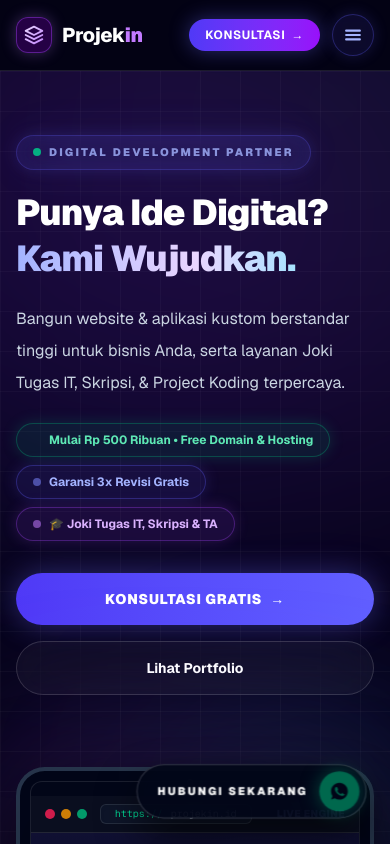
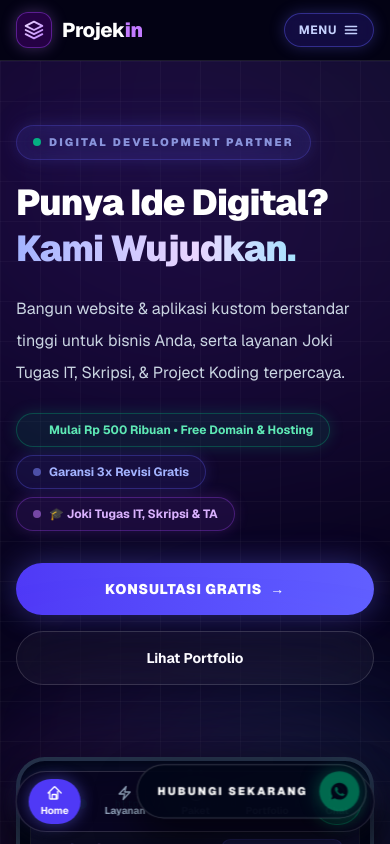
Before and after one commit to rizkipr05/projekin, a Next.js app: page / in a window 390 px wide. Shown: the top 844 px of the page. Built offline with nearby package versions, Linux system fonts and the light colour scheme.

Commit message:
add mobile bottom navigation bar and prominent top MENU toggle

```diff
--- a/components/landing/navbar.tsx
+++ b/components/landing/navbar.tsx
@@ -14,6 +14,30 @@ const mobileNavItems = [
 
 export function Navbar() {
   const [isOpen, setIsOpen] = useState(false);
+  const [activeSection, setActiveSection] = useState("home");
+
+  // Track active section on scroll
+  useEffect(() => {
+    const handleScroll = () => {
+      const sections = ["home", "layanan", "paket", "portfolio", "testimonial", "faq"];
+      const scrollPos = window.scrollY + 200;
+
+      for (const section of sections) {
+        const el = document.getElementById(section);
+        if (el) {
+          const top = el.offsetTop;
+          const height = el.offsetHeight;
+          if (scrollPos >= top && scrollPos < top + height) {
+            setActiveSection(section);
+            break;
+          }
+        }
+      }
+    };
+
+    window.addEventListener("scroll", handleScroll, { passive: true });
+    return () => window.removeEventListener("scroll", handleScroll);
+  }, []);
 
   // Close mobile drawer on Escape key or screen resize to desktop
   useEffect(() => {
@@ -42,8 +66,10 @@ export function Navbar() {
   }, [isOpen]);
 
   return (
-    <header className="sticky top-0 z-50 border-b border-white/10 bg-[#040316]/85 backdrop-blur-2xl text-white transition-all duration-300">
-      <nav className="mx-auto flex max-w-7xl items-center justify-between px-4 py-3.5 sm:px-6 lg:px-8">
+    <>
+      {/* Top Header Navbar */}
+      <header className="sticky top-0 z-50 border-b border-white/10 bg-[#040316]/90 backdrop-blur-2xl text-white transition-all duration-300">
+        <nav className="mx-auto flex max-w-7xl items-center justify-between px-4 py-3 sm:px-6 lg:px-8">
           {/* Brand Logo */}
           <a
             href="#home"
@@ -67,36 +93,33 @@ export function Navbar() {
             ))}
           </div>
 
-        {/* Desktop & Mobile Actions */}
-        <div className="flex items-center gap-3">
-          {/* CTA Button */}
+          {/* Header Action Buttons */}
+          <div className="flex items-center gap-2.5">
+            {/* Desktop CTA */}
             <a
               href="https://wa.me/6281234567890?text=Halo%20PROJEKIN%2C%20saya%20ingin%20konsultasi%20gratis."
               target="_blank"
               rel="noreferrer"
-            className="inline-flex items-center justify-center rounded-full bg-gradient-to-r from-indigo-600 to-purple-600 px-4 py-2 text-xs font-bold uppercase tracking-wider text-white shadow-[0_0_20px_rgba(99,102,241,0.4)] transition duration-300 hover:scale-105 hover:from-indigo-500 hover:to-purple-500 hover:shadow-[0_0_25px_rgba(168,85,247,0.6)] sm:px-5 sm:py-2.5"
+              className="hidden md:inline-flex items-center justify-center rounded-full bg-gradient-to-r from-indigo-600 to-purple-600 px-5 py-2.5 text-xs font-bold uppercase tracking-wider text-white shadow-[0_0_20px_rgba(99,102,241,0.4)] transition duration-300 hover:scale-105 hover:from-indigo-500 hover:to-purple-500 hover:shadow-[0_0_25px_rgba(168,85,247,0.6)]"
             >
-            <span className="hidden sm:inline">Konsultasi Gratis</span>
-            <span className="sm:hidden">Konsultasi</span>
-            <span className="ml-1.5 font-bold">→</span>
+              Konsultasi Gratis <span className="ml-1.5 font-bold">→</span>
             </a>
 
-          {/* Mobile Hamburger Toggle Button */}
+            {/* Mobile Header Menu Button */}
             <button
               type="button"
               onClick={() => setIsOpen(!isOpen)}
               aria-expanded={isOpen}
-            aria-label="Toggle Navigation Menu"
-            className="inline-flex items-center justify-center rounded-full border border-indigo-500/30 bg-indigo-500/10 p-2.5 text-indigo-300 shadow-[0_0_15px_rgba(99,102,241,0.2)] backdrop-blur-md transition duration-300 hover:bg-indigo-500/20 hover:text-white active:scale-95 md:hidden"
+              aria-label="Toggle Mobile Menu"
+              className="inline-flex items-center gap-1.5 rounded-full border border-indigo-500/40 bg-indigo-600/20 px-3.5 py-2 text-xs font-bold tracking-wider text-indigo-200 shadow-[0_0_15px_rgba(99,102,241,0.3)] backdrop-blur-md transition duration-300 hover:bg-indigo-600/30 hover:text-white active:scale-95 md:hidden"
             >
+              <span>{isOpen ? "TUTUP" : "MENU"}</span>
               {isOpen ? (
-              // Close Icon
-              <svg className="h-5 w-5" fill="none" viewBox="0 0 24 24" stroke="currentColor" strokeWidth="2.5">
+                <svg className="h-4 w-4 stroke-current" fill="none" viewBox="0 0 24 24" strokeWidth="2.5">
                   <path strokeLinecap="round" strokeLinejoin="round" d="M6 18L18 6M6 6l12 12" />
                 </svg>
               ) : (
-              // Hamburger Icon
-              <svg className="h-5 w-5" fill="none" viewBox="0 0 24 24" stroke="currentColor" strokeWidth="2.5">
+                <svg className="h-4 w-4 stroke-current" fill="none" viewBox="0 0 24 24" strokeWidth="2.5">
                   <path strokeLinecap="round" strokeLinejoin="round" d="M3.75 6.75h16.5M3.75 12h16.5m-16.5 5.25h16.5" />
                 </svg>
               )}
@@ -104,24 +127,24 @@ export function Navbar() {
           </div>
         </nav>
 
-      {/* Mobile Sidebar Navigation Drawer Overlay */}
+        {/* Mobile Fullscreen Slide-Down Menu Overlay */}
         {isOpen && (
           <div
-          className="fixed inset-0 top-[61px] z-40 bg-[#040316]/95 backdrop-blur-2xl md:hidden flex flex-col justify-between border-b border-white/10 animate-in fade-in slide-in-from-top-4 duration-300 overflow-y-auto px-6 py-8"
-          style={{ height: "calc(100vh - 61px)" }}
+            className="fixed inset-0 top-[57px] z-40 bg-[#040316]/95 backdrop-blur-3xl md:hidden flex flex-col justify-between border-b border-white/10 animate-in fade-in slide-in-from-top-4 duration-300 overflow-y-auto px-5 py-6 pb-24"
+            style={{ height: "calc(100vh - 57px)" }}
           >
-          {/* Navigation Links List */}
-          <div className="space-y-3">
+            {/* Nav Links Grid */}
+            <div className="space-y-4">
               <div className="text-[10px] font-black uppercase tracking-[0.2em] text-indigo-400 pb-2 border-b border-white/10">
-              NAVIGASI UTAMA PROJEKIN
+                MENU NAVIGASI PROJEKIN
               </div>
-            <div className="grid gap-2 pt-2">
+              <div className="grid gap-2.5">
                 {mobileNavItems.map((item) => (
                   <a
                     key={item.name}
                     href={item.href}
                     onClick={() => setIsOpen(false)}
-                  className="group flex items-center justify-between rounded-2xl border border-white/10 bg-white/[0.03] p-4 text-base font-bold text-white transition-all duration-300 hover:border-indigo-500/50 hover:bg-white/[0.08] hover:shadow-[0_0_20px_rgba(99,102,241,0.2)] active:scale-98"
+                    className="group flex items-center justify-between rounded-2xl border border-white/10 bg-white/[0.04] p-4 text-base font-bold text-white transition-all duration-300 hover:border-indigo-500/50 hover:bg-indigo-600/20 active:scale-98"
                   >
                     <span className="group-hover:text-indigo-300 transition-colors">{item.name}</span>
                     {item.badge ? (
@@ -138,8 +161,8 @@ export function Navbar() {
               </div>
             </div>
 
-          {/* Quick Badges & Direct WhatsApp CTA in Mobile Drawer */}
-          <div className="mt-8 pt-6 border-t border-white/10 space-y-4">
+            {/* Bottom Drawer Callouts */}
+            <div className="mt-6 pt-5 border-t border-white/10 space-y-3">
               <div className="flex flex-wrap justify-center gap-2">
                 <span className="rounded-full bg-emerald-500/10 px-3 py-1 text-[11px] font-bold text-emerald-400 border border-emerald-500/20 flex items-center gap-1.5">
                   <span className="h-1.5 w-1.5 rounded-full bg-emerald-400 animate-ping" />
@@ -155,7 +178,7 @@ export function Navbar() {
                 target="_blank"
                 rel="noreferrer"
                 onClick={() => setIsOpen(false)}
-              className="flex items-center justify-center gap-2 w-full rounded-2xl bg-gradient-to-r from-emerald-600 to-teal-600 px-6 py-4 text-sm font-black uppercase tracking-wider text-white shadow-[0_0_30px_rgba(16,185,129,0.3)] transition duration-300 hover:scale-[1.02] active:scale-95"
+                className="flex items-center justify-center gap-2 w-full rounded-2xl bg-gradient-to-r from-emerald-600 to-teal-600 px-6 py-3.5 text-sm font-black uppercase tracking-wider text-white shadow-[0_0_30px_rgba(16,185,129,0.3)] transition duration-300 hover:scale-[1.02] active:scale-95"
               >
                 <svg className="h-5 w-5 fill-current" viewBox="0 0 24 24">
                   <path d="M.057 24l1.687-6.163c-1.041-1.804-1.588-3.849-1.587-5.946.003-6.556 5.338-11.891 11.893-11.891 3.181.001 6.167 1.24 8.413 3.488 2.245 2.248 3.481 5.236 3.48 8.414-.003 6.557-5.338 11.892-11.893 11.892-1.99-.001-3.951-.5-5.688-1.448l-6.305 1.654zm6.597-3.807c1.676.995 3.276 1.591 5.392 1.592 5.448 0 9.886-4.434 9.889-9.885.002-5.462-4.415-9.89-9.881-9.892-5.452 0-9.887 4.434-9.889 9.884-.001 2.225.651 3.891 1.746 5.634l-.999 3.648 3.742-.981zm11.387-5.464c-.074-.124-.272-.198-.57-.347-.297-.149-1.758-.868-2.031-.967-.272-.099-.47-.149-.669.149-.198.297-.768.967-.941 1.165-.173.198-.347.223-.644.074-.297-.149-1.255-.462-2.39-1.475-.883-.788-1.48-1.761-1.653-2.059-.173-.297-.018-.458.13-.606.134-.133.297-.347.446-.521.151-.172.2-.296.3-.495.099-.198.05-.372-.025-.521-.075-.148-.669-1.611-.916-2.206-.242-.579-.487-.501-.669-.51l-.57-.01c-.198 0-.52.074-.792.372s-1.04 1.016-1.04 2.479 1.065 2.876 1.213 3.074c.149.198 2.095 3.2 5.076 4.487.709.306 1.263.489 1.694.626.712.226 1.36.194 1.872.118.571-.085 1.758-.719 2.006-1.413.248-.695.248-1.29.173-1.414z" />
@@ -166,5 +189,87 @@ export function Navbar() {
           </div>
         )}
       </header>
+
+      {/* Floating Bottom App Navigation Bar (Fixed Native App Style for Mobile) */}
+      <nav
+        aria-label="Mobile Bottom Navigation"
+        className="fixed bottom-3 left-1/2 -translate-x-1/2 z-50 w-[92%] max-w-md rounded-full border border-white/15 bg-[#080521]/90 p-1.5 backdrop-blur-2xl shadow-[0_10px_35px_rgba(0,0,0,0.8),0_0_20px_rgba(99,102,241,0.25)] md:hidden transition-transform duration-300"
+      >
+        <div className="flex items-center justify-around">
+          {/* Home */}
+          <a
+            href="#home"
+            className={`flex flex-col items-center gap-0.5 rounded-full px-3 py-1.5 text-[10px] font-bold transition-all ${
+              activeSection === "home"
+                ? "bg-indigo-600 text-white shadow-[0_0_15px_rgba(99,102,241,0.5)]"
+                : "text-slate-400 hover:text-white"
+            }`}
+          >
+            <svg className="h-4 w-4" fill="none" viewBox="0 0 24 24" stroke="currentColor" strokeWidth="2">
+              <path strokeLinecap="round" strokeLinejoin="round" d="M2.25 12l8.954-8.955c.44-.439 1.152-.439 1.591 0L21.75 12M4.5 9.75v10.125c0 .621.504 1.125 1.125 1.125h9.75c.621 0 1.125-.504 1.125-1.125V9.75M8.25 21v-6a.75.75 0 01.75-.75h4.5a.75.75 0 01.75.75v6" />
+            </svg>
+            <span>Home</span>
+          </a>
+
+          {/* Layanan */}
+          <a
+            href="#layanan"
+            className={`flex flex-col items-center gap-0.5 rounded-full px-3 py-1.5 text-[10px] font-bold transition-all ${
+              activeSection === "layanan"
+                ? "bg-indigo-600 text-white shadow-[0_0_15px_rgba(99,102,241,0.5)]"
+                : "text-slate-400 hover:text-white"
+            }`}
+          >
+            <svg className="h-4 w-4" fill="none" viewBox="0 0 24 24" stroke="currentColor" strokeWidth="2">
+              <path strokeLinecap="round" strokeLinejoin="round" d="M3.75 13.5l10.5-11.25L12 10.5h8.25L9.75 21.75 12 13.5H3.75z" />
+            </svg>
+            <span>Layanan</span>
+          </a>
+
+          {/* Paket */}
+          <a
+            href="#paket"
+            className={`flex flex-col items-center gap-0.5 rounded-full px-3 py-1.5 text-[10px] font-bold transition-all ${
+              activeSection === "paket"
+                ? "bg-indigo-600 text-white shadow-[0_0_15px_rgba(99,102,241,0.5)]"
+                : "text-slate-400 hover:text-white"
+            }`}
+          >
+            <svg className="h-4 w-4" fill="none" viewBox="0 0 24 24" stroke="currentColor" strokeWidth="2">
+              <path strokeLinecap="round" strokeLinejoin="round" d="M12 6v12m-3-6h6m4.242-4.242a9 9 0 11-12.728 0 9 9 0 0112.728 0z" />
+            </svg>
+            <span>Paket</span>
+          </a>
+
+          {/* Portfolio */}
+          <a
+            href="#portfolio"
+            className={`flex flex-col items-center gap-0.5 rounded-full px-3 py-1.5 text-[10px] font-bold transition-all ${
+              activeSection === "portfolio"
+                ? "bg-indigo-600 text-white shadow-[0_0_15px_rgba(99,102,241,0.5)]"
+                : "text-slate-400 hover:text-white"
+            }`}
+          >
+            <svg className="h-4 w-4" fill="none" viewBox="0 0 24 24" stroke="currentColor" strokeWidth="2">
+              <path strokeLinecap="round" strokeLinejoin="round" d="M2.25 15.75l5.159-5.159a2.25 2.25 0 013.182 0l5.159 5.159m-1.5-1.5l1.409-1.409a2.25 2.25 0 013.182 0l2.909 2.909m-18 3.75h16.5a1.5 1.5 0 001.5-1.5V6a1.5 1.5 0 00-1.5-1.5H3.75A1.5 1.5 0 002.25 6v12a1.5 1.5 0 001.5 1.5zm10.5-11.25h.008v.008h-.008V8.25zm.375 0a.375.375 0 11-.75 0 .375.375 0 01.75 0z" />
+            </svg>
+            <span>Portfolio</span>
+          </a>
+
+          {/* WA Direct */}
+          <a
+            href="https://wa.me/6281234567890?text=Halo%20PROJEKIN%2C%20saya%20ingin%20konsultasi%20via%20HP."
+            target="_blank"
+            rel="noreferrer"
+            className="flex flex-col items-center gap-0.5 rounded-full bg-emerald-500/20 px-3 py-1.5 text-[10px] font-bold text-emerald-300 border border-emerald-500/40 shadow-[0_0_15px_rgba(16,185,129,0.3)] transition-all hover:bg-emerald-500/30"
+          >
+            <svg className="h-4 w-4 fill-current" viewBox="0 0 24 24">
+              <path d="M.057 24l1.687-6.163c-1.041-1.804-1.588-3.849-1.587-5.946.003-6.556 5.338-11.891 11.893-11.891 3.181.001 6.167 1.24 8.413 3.488 2.245 2.248 3.481 5.236 3.48 8.414-.003 6.557-5.338 11.892-11.893 11.892-1.99-.001-3.951-.5-5.688-1.448l-6.305 1.654zm6.597-3.807c1.676.995 3.276 1.591 5.392 1.592 5.448 0 9.886-4.434 9.889-9.885.002-5.462-4.415-9.89-9.881-9.892-5.452 0-9.887 4.434-9.889 9.884-.001 2.225.651 3.891 1.746 5.634l-.999 3.648 3.742-.981zm11.387-5.464c-.074-.124-.272-.198-.57-.347-.297-.149-1.758-.868-2.031-.967-.272-.099-.47-.149-.669.149-.198.297-.768.967-.941 1.165-.173.198-.347.223-.644.074-.297-.149-1.255-.462-2.39-1.475-.883-.788-1.48-1.761-1.653-2.059-.173-.297-.018-.458.13-.606.134-.133.297-.347.446-.521.151-.172.2-.296.3-.495.099-.198.05-.372-.025-.521-.075-.148-.669-1.611-.916-2.206-.242-.579-.487-.501-.669-.51l-.57-.01c-.198 0-.52.074-.792.372s-1.04 1.016-1.04 2.479 1.065 2.876 1.213 3.074c.149.198 2.095 3.2 5.076 4.487.709.306 1.263.489 1.694.626.712.226 1.36.194 1.872.118.571-.085 1.758-.719 2.006-1.413.248-.695.248-1.29.173-1.414z" />
+            </svg>
+            <span>Chat</span>
+          </a>
+        </div>
+      </nav>
+    </>
   );
 }
```
Lines whose indentation alone changed are shown as unchanged.
